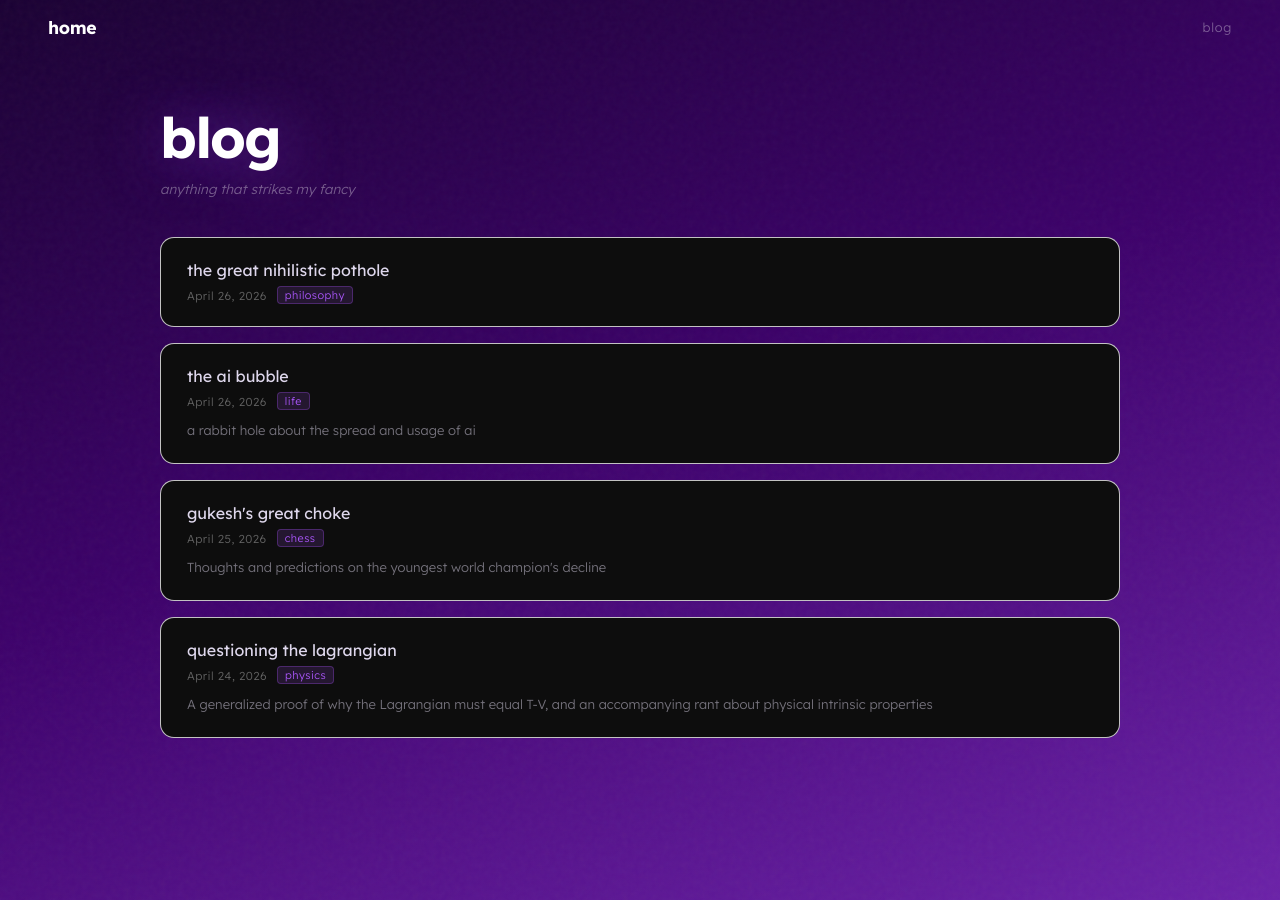
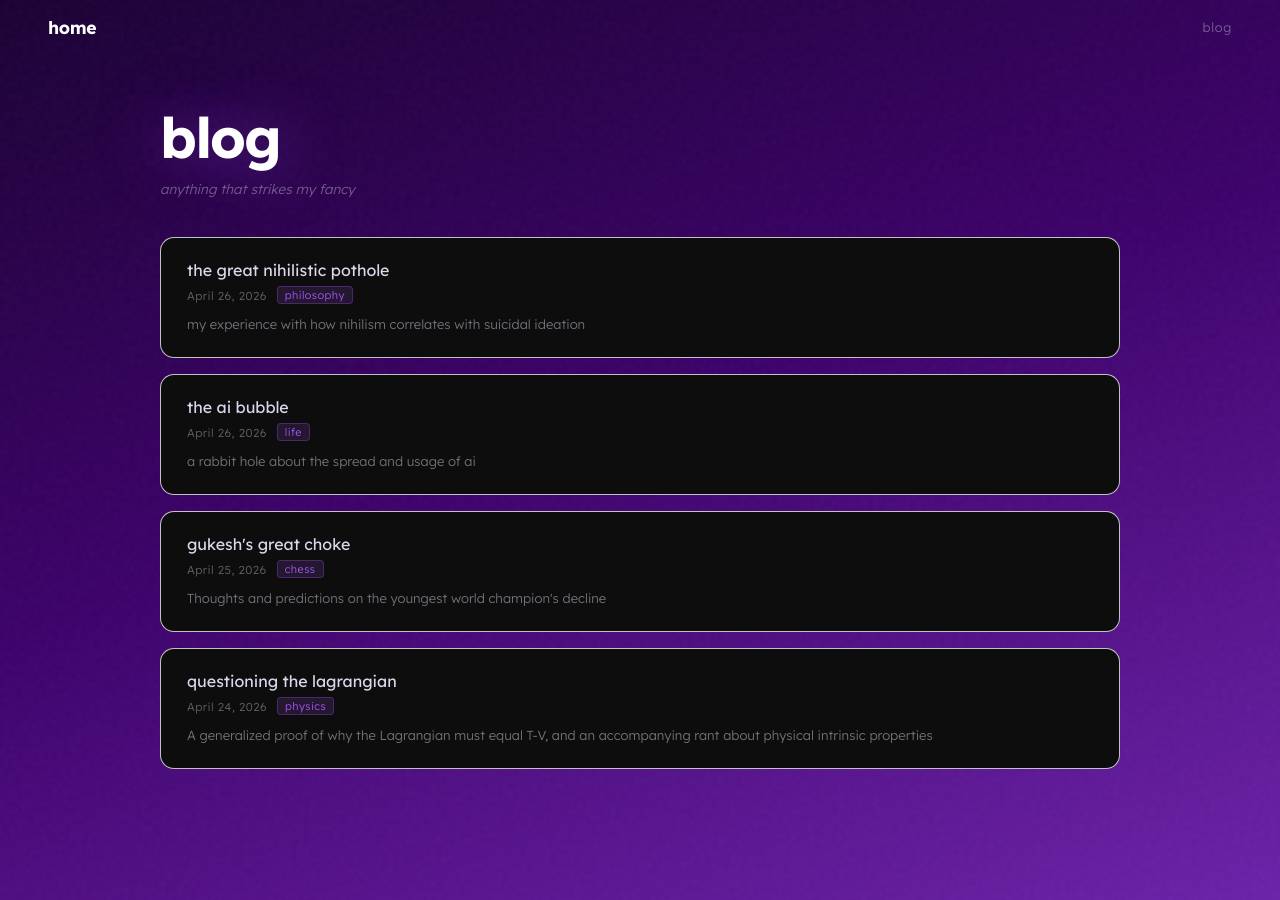
Before and after one commit to swardforever/home, a Jekyll site: the page built from blog/index.html, in a window 1280 px wide. Built offline with Jekyll 4.4.1, drawn with Linux system fonts in a browser that asks for light colours.

Commit message:
Update 2026-04-26-the-great-nihilistic-pothole.md

```diff
--- a/_posts/2026-04-26-the-great-nihilistic-pothole.md
+++ b/_posts/2026-04-26-the-great-nihilistic-pothole.md
@@ -3,6 +3,7 @@ layout: post
 title: "the great nihilistic pothole"
 date: 2026-04-26
 tags: [philosophy]
+description: "my experience with how nihilism correlates with suicidal ideation"
 ---
 
-lorem ipsum
+lorem ipsum (planned)
```
